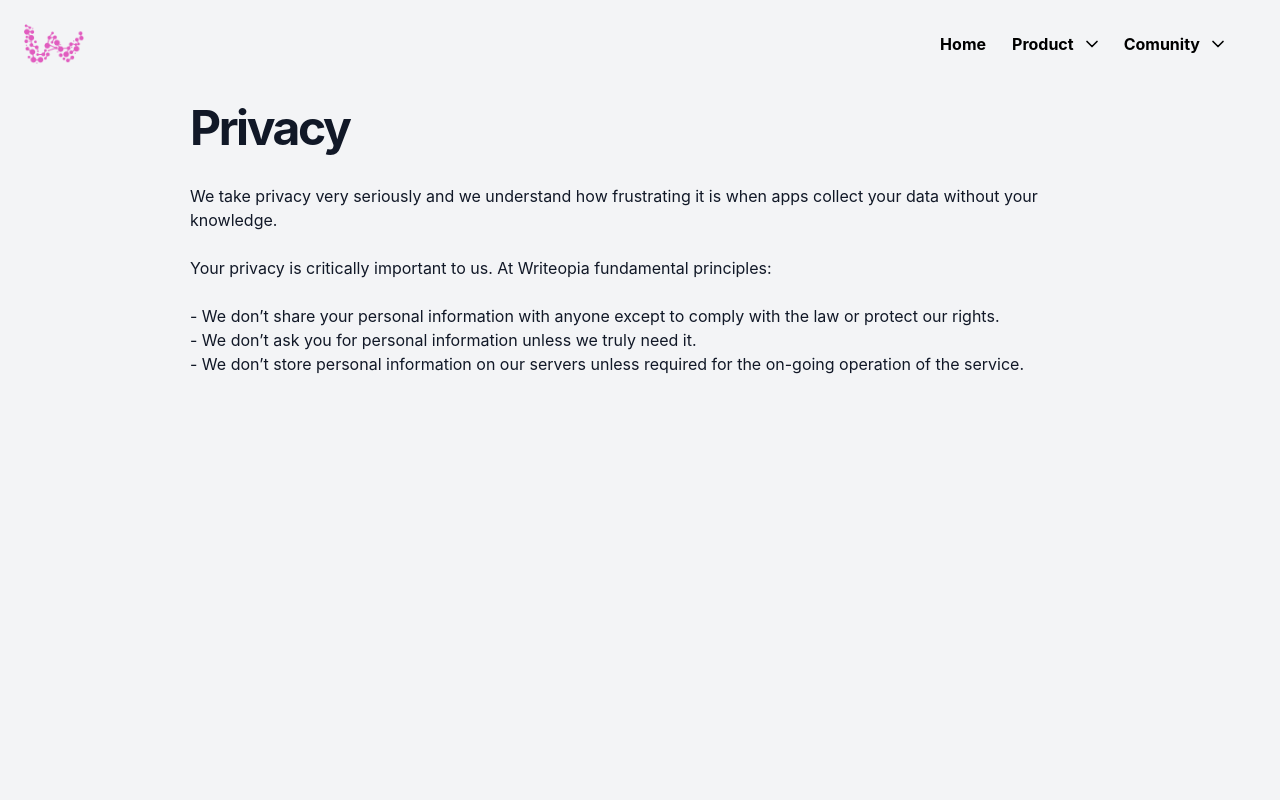
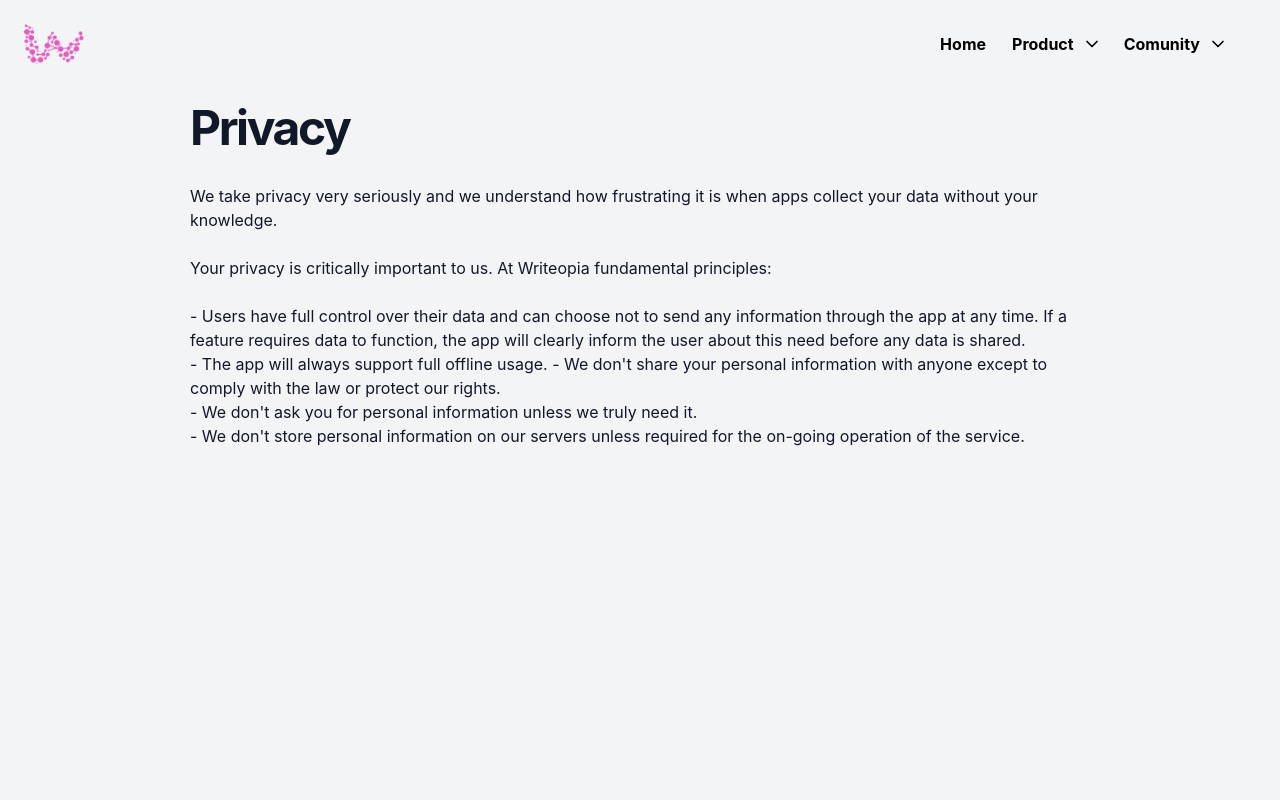
Before and after one commit to leandroBorgesFerreira/WriteopiaLandingPage, a React (Create React App) app: page /privacy in a window 1280 px wide. Shown: the top 800 px of the page. Built offline with nearby package versions, Linux system fonts and the light colour scheme.

Commit message:
privacy review

```diff
--- a/src/privacy/privacy.tsx
+++ b/src/privacy/privacy.tsx
@@ -12,9 +12,11 @@ export default function PrivacyPolicy() {
           We take privacy very seriously and we understand how frustrating it is when apps collect your data without your knowledge. <br/><br/>
 
           Your privacy is critically important to us. At Writeopia fundamental principles:<br/><br/>
-          - We don’t share your personal information with anyone except to comply with the law or protect our rights.<br/>
-          - We don’t ask you for personal information unless we truly need it.<br/>
-          - We don’t store personal information on our servers unless required for the on-going operation of the service.<br/>
+          - Users have full control over their data and can choose not to send any information through the app at any time. If a feature requires data to function, the app will clearly inform the user about this need before any data is shared.<br/>
+          - The app will always support full offline usage.
+          - We don't share your personal information with anyone except to comply with the law or protect our rights.<br/>
+          - We don't ask you for personal information unless we truly need it.<br/>
+          - We don't store personal information on our servers unless required for the on-going operation of the service.<br/>
         </p>
       </div>
     </section>
```
